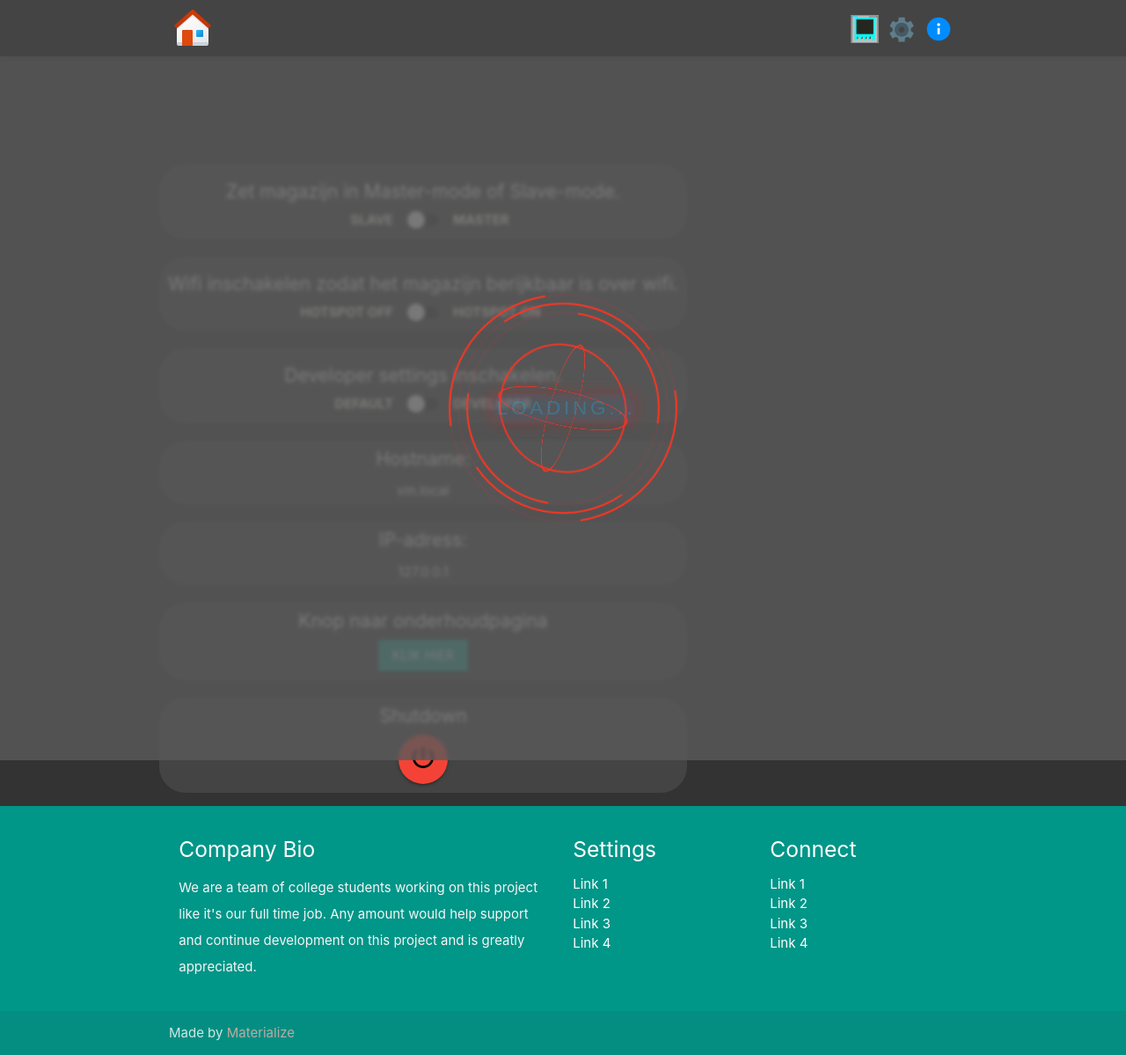
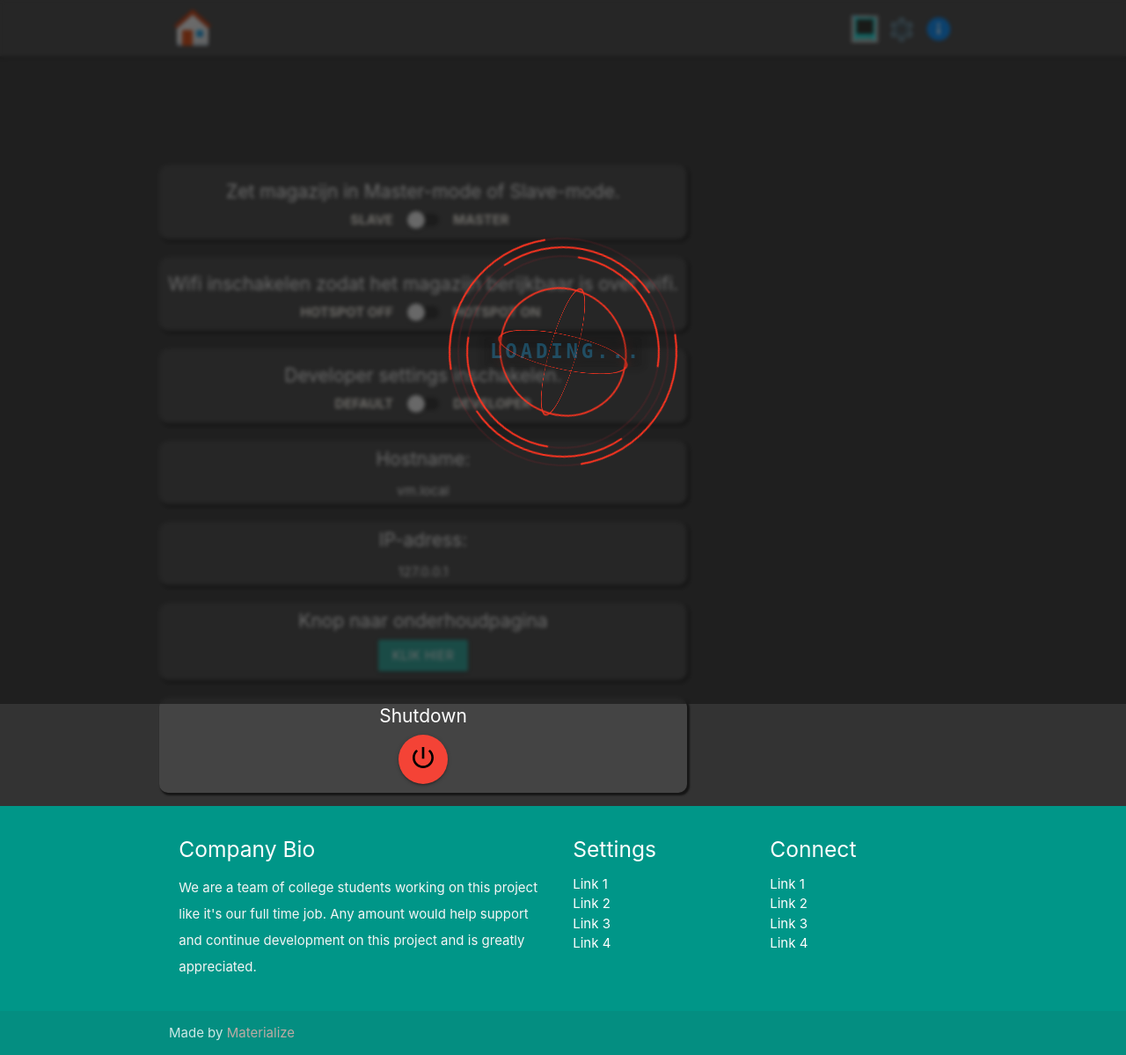
Before and after one commit to Tommydw/Skills_magazijn-Summa_College, a Flask app: page /settings in a window 1280 px wide. Shown: the whole page at 88% size. Run offline with Flask 2, Linux system fonts and the light colour scheme; some libraries are stand-ins or nearby versions.

Commit message:
Edit loading and add background on settings

```diff
--- a/skills/Templates/base.html
+++ b/skills/Templates/base.html
@@ -12,6 +12,17 @@
         <link rel="stylesheet" type="text/css" href="{{ url_for('static', filename='css/materialize.min.css') }}">
         <link href="{{ url_for('static', filename='css/style.css') }}" type="text/css" rel="stylesheet" media="screen,projection"/>
     </head>
+
+    <!-- loader -->
+    <div id="loading" class="fancyboiiloader">
+        <section class = "loader">
+            <div class = "ring-frame"></div>
+            <div class = "disc-frame"></div>
+            <section class = "loading">LOADING...</section>
+        </section>
+    </div>
+    <!-- end loader -->
+
     <!-- Let's the game begin! -->
     <body>
         <!-- navigation bar -->
@@ -78,17 +89,6 @@
         </nav>
         <!-- end navigation bar -->
 
-        <!-- loader -->
-
-        <div id="loading" class="fancyboiiloader">
-            <section class = "loader">
-                <div class = "ring-frame"></div>
-                <div class = "disc-frame"></div>
-                <section class = "loading">LOADING...</section>
-            </section>
-        </div>
-        <!-- end loader -->
-
         <!-- content -->
         {% block content %}{% endblock %}
         <!-- end content -->
--- a/skills/static/css/onderhoud.css
+++ b/skills/static/css/onderhoud.css
@@ -48,6 +48,7 @@
 #resetButton{
     width: -webkit-fill-available;
     margin: 10px;
+    font-size: 1rem;
     display: none;
     background-color: #008cff;
     transition: background-color 0.6s;
--- a/skills/static/css/settings.css
+++ b/skills/static/css/settings.css
@@ -102,12 +102,13 @@
     height: fit-content;
     width: fit-content;
     justify-content: center;
-    border-radius: 30px;
+    border-radius: 10px;
     background-color: #444444;
     min-width: 600px;
     margin-top: 20px;
     flex-direction: column;
     align-items: center;
+    box-shadow: 2px 2px 2px 1px #161616;
 }
 
 .infotext{
--- a/skills/static/css/style.css
+++ b/skills/static/css/style.css
@@ -152,8 +152,8 @@ footer.page-footer {
   align-content: center;
   justify-content: center;
   align-items: center;
-
-  background: rgba(90,90,90,0.8);
+  background-color: rgb(20 20 20 / 62%);
+  /* background: rgba(90,90,90,0.8); */
   /* height: calc(100vh - 64px); */
   height: 100vh;
   width: 100%;
@@ -237,7 +237,7 @@ footer.page-footer {
 
 }
 
-.loading{
+/* .loading{
 	display:block;
 	font-family:NTF Grand, sans-serif;
 	font-size:1.5rem;
@@ -248,6 +248,20 @@ footer.page-footer {
   border-radius: 5px;
   box-shadow: 0 0 18px #ff0000ad, inset 0 0 18px #ff0000ad;
 	animation:blink 1s ease infinite;
+} */
+.loading {
+  display: block;
+  font-family: monospace;
+  font-weight: bold;
+  font-size: 1.5rem;
+  letter-spacing: .25rem;
+  color: #20b7ff;
+  background-color: rgb(0 0 0 / 23%);
+  padding-left: 7px;
+  backdrop-filter: blur(5px);
+  border-radius: 5px;
+  box-shadow: 0 0 5px 5px rgb(0 0 0 / 23%);;
+  animation: blink 1s ease infinite;
 }
 
 @keyframes blink{
```
